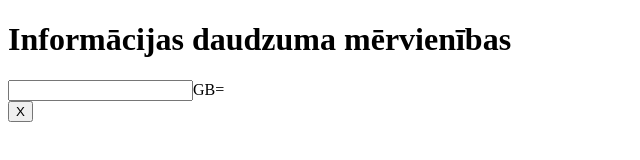
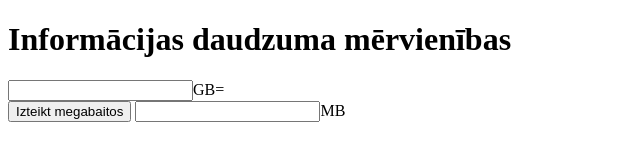
Before and after one commit to robnerts/laiks, a plain HTML site: page mervienibas.html in a window 1280 px wide. Shown: the whole page, without its empty margins (0-640 px from the left). Drawn offline with Linux system fonts and the light colour scheme.

Commit message:
Merge origin/master
# Conflicts:
#	index.html

```diff
--- a/mervienibas.html
+++ b/mervienibas.html
@@ -12,6 +12,6 @@ Click nbfs://nbhost/SystemFileSystem/Templates/ClientSide/html.html to edit this
     <body>
         <h1>Informācijas daudzuma mērvienības</h1>
         <div><input type="text" name="sk1">GB=</div>
-        <input value="X" name="reiz" onclick="rez.value=sk1.value*1000" type="button">
+        <input value="Izteikt megabaitos" name="rez" onclick="rez.value=sk1.value*1000" type="button">  <input name="rez">MB
     </body>
 </html>
```
